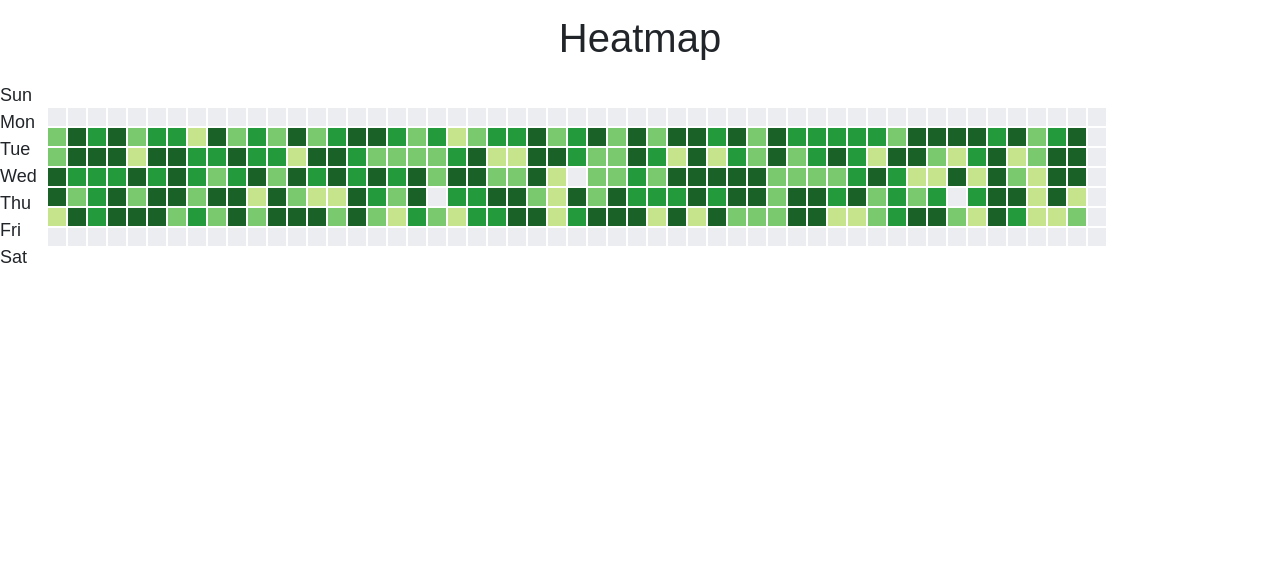
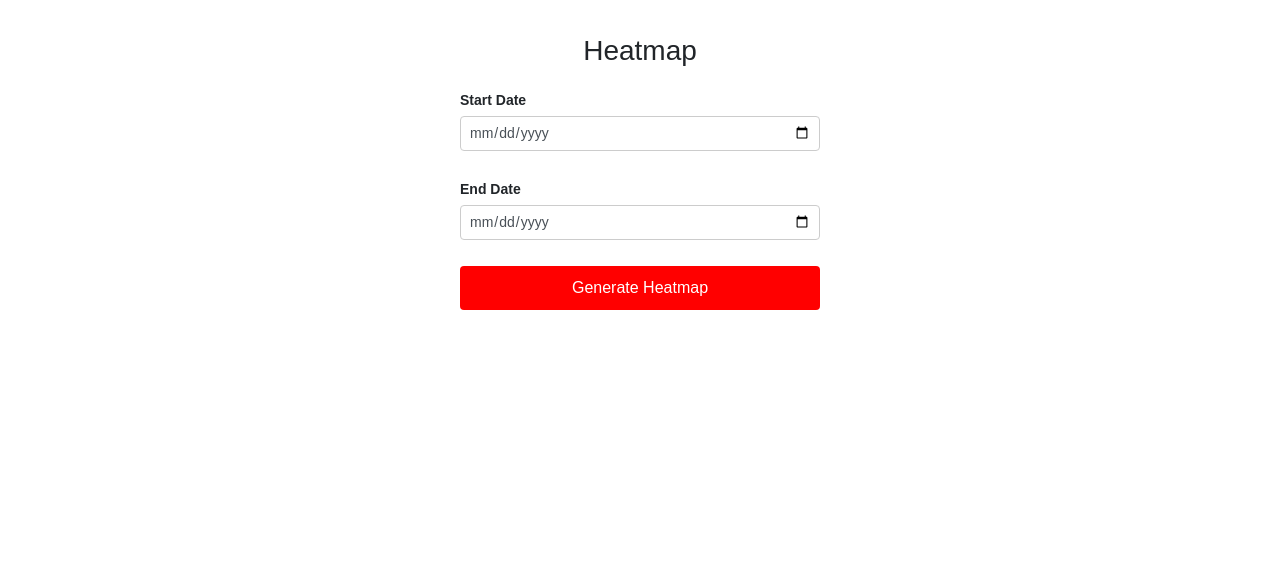
Before and after one commit to amoghkini/flask-template, a Flask app: page /heatmap in a window 1280 px wide. Shown: the part 56-626 px from the top of the page. Run offline with Flask 3, Linux system fonts and the light colour scheme; data that the repository does not hold is empty; some libraries are stand-ins or nearby versions.

Commit message:
Passing form data in heatmap_data_api

```diff
--- a/src/static/css/styles.css
+++ b/src/static/css/styles.css
@@ -788,6 +788,8 @@ body.dark-mode .data-table table {
 /* Basic styling for heatmap container */
 .heatmap-container {
     display: flex;
+    justify-content: center;
+    align-items: center;
     flex-wrap: nowrap;
     align-items: center;
     /* Vertically align items */
@@ -795,14 +797,10 @@ body.dark-mode .data-table table {
 
 /* Styling for heatmap cells */
 .heatmap-cell {
-    width: 20px;
-    /* Adjust cell size */
-    height: 20px;
-    /* Adjust cell size */
-    background-color: #eee;
-    /* Default cell color */
-    border: 1px solid #fff;
-    /* Optional: Add borders */
+    width: 20px; /* Adjust cell size */
+    height: 20px; /* Adjust cell size */
+    background-color: #eee; /* Default cell color */
+    border: 1px solid #fff;  /* Optional: Add borders */
 }
 
 /* CSS for heatmap tooltip */
@@ -826,6 +824,6 @@ body.dark-mode .data-table table {
 }
 
 .day-label {
-    font-size: 18px;
+    font-size: 13px;
     /* Adjust as needed */
 }
--- a/src/static/js/get_heatmap_data.js
+++ b/src/static/js/get_heatmap_data.js
@@ -1,7 +1,29 @@
 document.addEventListener("DOMContentLoaded", function () {
-    fetch('/api/heatmap_data') // Fetch data from Flask endpoint
-        .then(response => response.json())
+    const form = document.getElementById('heatmapForm');
+    form.addEventListener('submit', function (event) {
+        event.preventDefault();
+
+        // Clear existing heatmap before adding a new one
+        const existingHeatmap = document.querySelector('.heatmap-container');
+        if (existingHeatmap) {
+            existingHeatmap.innerHTML = ''; // Clear the heatmap container
+        }
+
+        const formData = new FormData(form);
+        const searchParams = new URLSearchParams(formData).toString();
+
+        fetch(`/api/heatmap_data?${searchParams}`) // Fetch data from Flask endpoint
+            .then(response => {
+                if (!response.ok) {
+                    throw new Error('The request failed');
+                }
+                return response.json();
+            })
             .then(data => {
+                if (data.hasOwnProperty('error')) {
+                    throw new Error(data.error);
+                }
+
                 const counts = data.date_counts.map(dateCount => dateCount.count);
                 const minCount = Math.min(...counts);
                 const maxCount = Math.max(...counts);
@@ -40,10 +62,11 @@ document.addEventListener("DOMContentLoaded", function () {
 
                     document.querySelector('.heatmap-container').appendChild(weekColumn);
                 });
-
-
             })
-        .catch(error => console.error('Error:', error));
+            .catch(error => {
+                alert(error.message); // Alert with the error message
+                console.error('Error:', error);
+            });
 
         function getColorForCount(count, minCount, maxCount) {
             const colors = ['#ebedf0', '#c6e48b', '#7bc96f', '#239a3b', '#196127'];
@@ -63,7 +86,7 @@ document.addEventListener("DOMContentLoaded", function () {
         function displayValueAndDate(cell, count, date) {
             const tooltip = document.createElement('div');
             tooltip.classList.add('heatmap-tooltip');
-        tooltip.textContent = `Date: ${date}, Count: ${count}`;
+            tooltip.textContent = `Date: ${date}, Value: ${count}`;
             cell.appendChild(tooltip);
         }
 
@@ -95,3 +118,5 @@ document.addEventListener("DOMContentLoaded", function () {
             return weeksData;
         }
     });
+
+});
--- a/src/templates/heatmap.html
+++ b/src/templates/heatmap.html
@@ -3,10 +3,32 @@
 {% block title %}Home{% endblock %}
 
 {% block content %}
-<h1>Heatmap</h1>
 
-<div class="heatmap-container">
-    <!-- Generate the grid of cells here dynamically using JavaScript -->
+<div class="container">
+    <h3>Heatmap</h3>
+    <form class="custom-form" id="heatmapForm">
+        <div class="form-group">
+            <label for="startDate">Start Date</label>
+            <input type="date" class="form-control" id="startDate" name="startDate"
+                oninput="javascript: if (this.value.length > this.maxLength) this.value = this.value.slice(0, this.maxLength);"
+                maxlength="40" required>
+            <small class="error-message">{% if errors and errors.startDate %} {{ errors.startDate }} {% endif %}</small>
+        </div>
+
+        <div class="form-group">
+            <label for="endDate">End Date</label>
+            <input type="date" class="form-control" id="endDate" name="endDate"
+                oninput="javascript: if (this.value.length > this.maxLength) this.value = this.value.slice(0, this.maxLength);"
+                maxlength="40" required>
+            <small class="error-message">{% if errors and errors.endDate %} {{ errors.endDate }} {% endif %}</small>
+        </div>
+
+        <button type="submit">Generate Heatmap</button>
+    </form>
 </div>
-
+<center>
+    <div class="heatmap-container">
+        <!-- Generate the grid of cells here dynamically using JavaScript -->
+    </div>
+</center>
 {% endblock %}
```
Also changed, not shown: src/restapis/heatmap_data_api.py (+14 -2 lines). Lines whose indentation alone changed are shown as unchanged.
